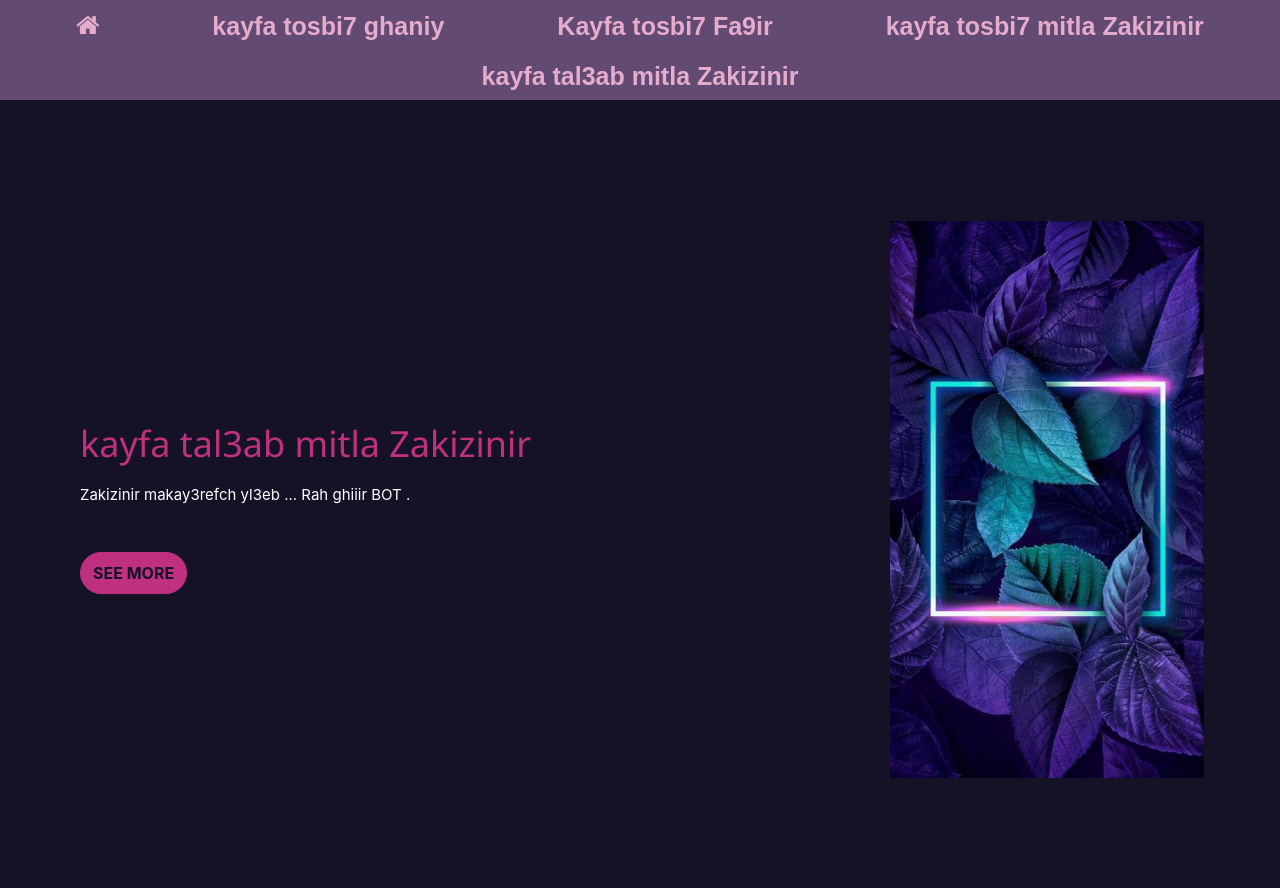
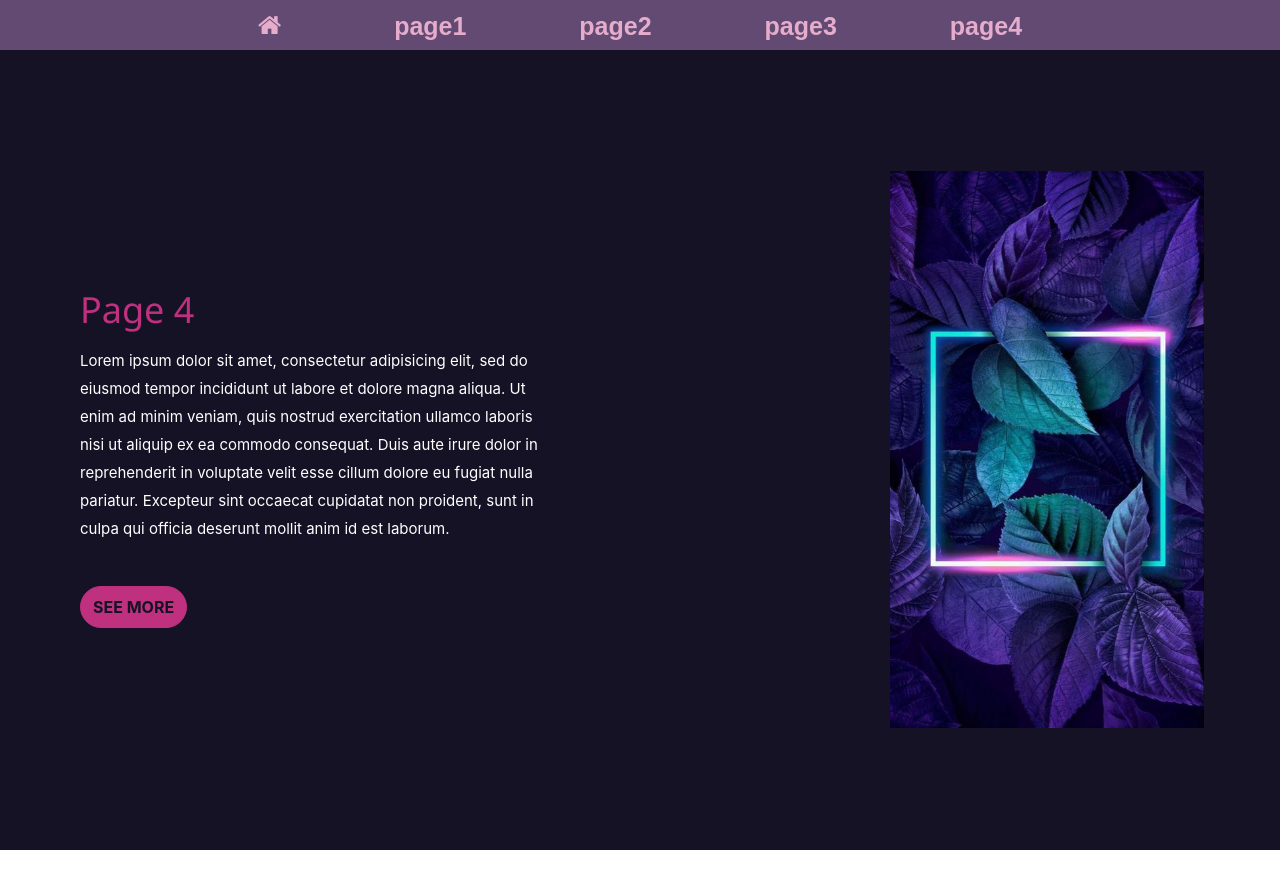
Before and after one commit to zakariainirz/zakariainirz.github.io, a plain HTML site: page page4.html in a window 1280 px wide. After the commit the page ends 850 px from the top, so only its background shows below. Drawn offline with nearby package versions, Linux system fonts and the light colour scheme.

Commit message:
Update page4.html

```diff
--- a/page4.html
+++ b/page4.html
@@ -7,28 +7,32 @@
     <link rel="stylesheet" href="site.css">
     <link rel="stylesheet" href="https://www.w3schools.com/w3css/4/w3.css">
 	<link rel="stylesheet" href="https://cdnjs.cloudflare.com/ajax/libs/font-awesome/4.7.0/css/font-awesome.min.css">
-    <title>Document</title>
+    <title>Zakaria Inirz</title>
 </head>
 <body>
 	<div  class="myNavbar">
 					<ul class="w3-ul">
-    					<a href="index.html" id="item"><i class="fa fa-home"></i></a>
-        			<a href="page1.html" id="item">kayfa tosbi7 ghaniy</a>
-        			<a href="page2.html" id="item">Kayfa tosbi7 Fa9ir</a>
-        			<a href="page3.html" id="item">kayfa tosbi7 mitla Zakizinir</a>
-        			<a href="page4.html" id="item">kayfa tal3ab mitla Zakizinir</a>
+    					<a href="site.html" id="item"><i class="fa fa-home"></i></a>
+        			<a href="page1.html" id="item">page1</a>
+        			<a href="page2.html" id="item">page2</a>
+        			<a href="page3.html" id="item">page3</a>
+        			<a href="page4.html" id="item">page4</a>
     </div>
 	<div class= 'container'>
 		<div class="container_content">
 			<div class="container_content_inner">
 
 				<div class="title">
-  					<h1>kayfa tal3ab mitla Zakizinir</h1>
+  					<h1>Page 4</h1>
 				</div>
 			<div class="par">
 				<p>
-					Zakizinir makay3refch yl3eb ... Rah ghiiir BOT .
-					<br/>
+					Lorem ipsum dolor sit amet, consectetur adipisicing elit, sed do eiusmod
+					tempor incididunt ut labore et dolore magna aliqua. Ut enim ad minim veniam,
+					quis nostrud exercitation ullamco laboris nisi ut aliquip ex ea commodo
+					consequat. Duis aute irure dolor in reprehenderit in voluptate velit esse
+					cillum dolore eu fugiat nulla pariatur. Excepteur sint occaecat cupidatat non
+					proident, sunt in culpa qui officia deserunt mollit anim id est laborum.<br/>
 					<br/>
 
 				</p>
```
